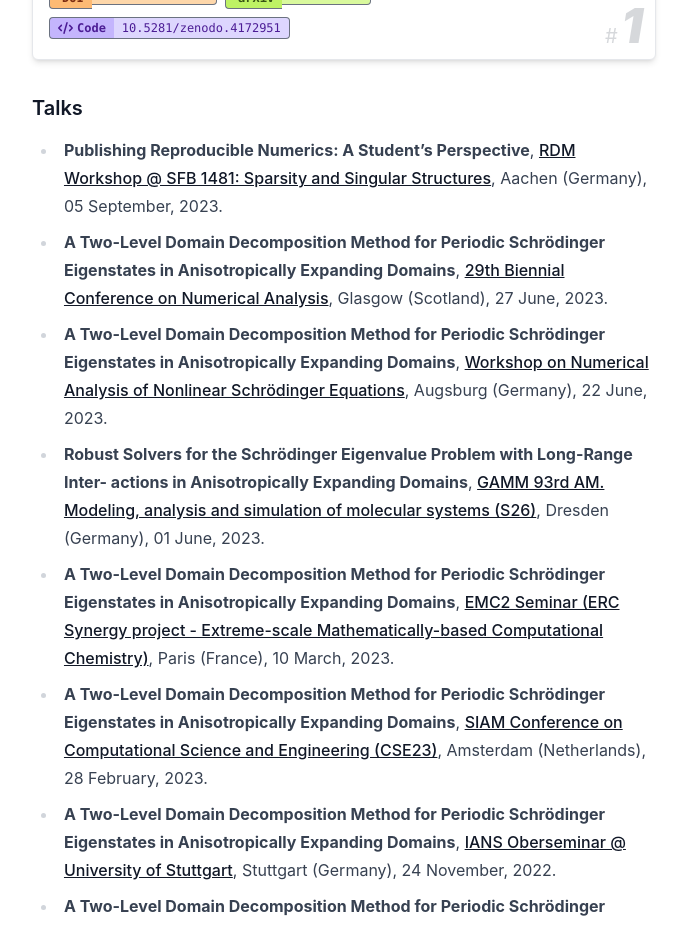
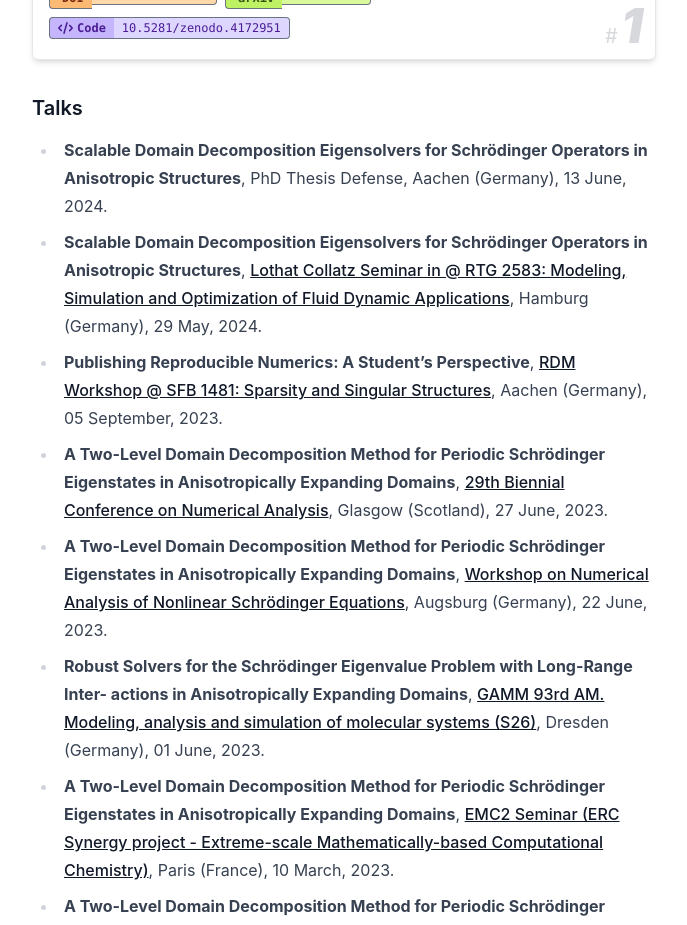
Before and after one commit to lamBOOO/thsn.dev, a Next.js app: page / in a window 1280 px wide. Shown: the part 3300-4225 px from the top of the page, without its empty margins (296-983 px from the left). Built offline with nearby package versions, Linux system fonts and the light colour scheme.

Commit message:
add 2 recent talks

```diff
--- a/app/home-page.tsx
+++ b/app/home-page.tsx
@@ -620,6 +620,12 @@ export default function Home({ allPostsData }: any) {
     <h3>Talks</h3>
     <ul>
       <li>
+        <b>Scalable Domain Decomposition Eigensolvers for Schrödinger Operators in Anisotropic Structures</b>, PhD Thesis Defense, Aachen (Germany), 13 June, 2024.
+      </li>
+      <li>
+        <b>Scalable Domain Decomposition Eigensolvers for Schrödinger Operators in Anisotropic Structures</b>, <Link href="https://www.c3s.uni-hamburg.de/news-events/seminar-c3s.html">Lothat Collatz Seminar in @ RTG 2583: Modeling, Simulation and Optimization of Fluid Dynamic Applications</Link>, Hamburg (Germany), 29 May, 2024.
+      </li>
+      <li>
         <b>Publishing Reproducible Numerics: A Student’s Perspective</b>, <Link href="https://www.sfb-s3.de/">RDM Workshop @ SFB 1481: Sparsity and Singular Structures</Link>, Aachen (Germany), 05 September, 2023.
       </li>
       <li>
```
